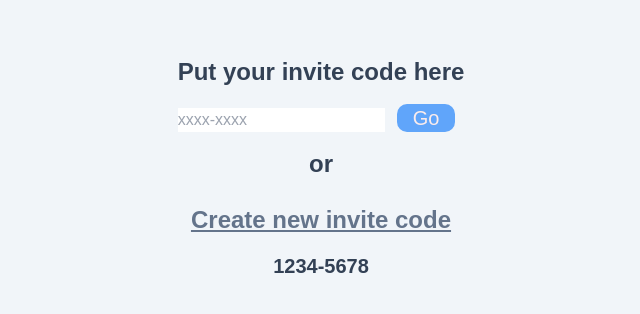
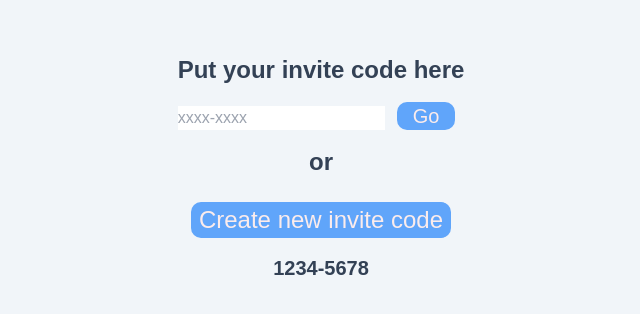
Before and after one commit to alexcsia/Hangman-Website, a Next.js app: page /play/connect in a window 1280 px wide. Shown: the part 232-546 px from the top of the page, without its empty margins (319-959 px from the left). Built offline with nearby package versions, Linux system fonts and the light colour scheme.

Commit message:
play controllers

```diff
--- a/app/backend/controllers/play/generation.ts
+++ b/app/backend/controllers/play/generation.ts
@@ -6,7 +6,7 @@ export const generateCode = async (req: Request, res: Response) => {
   } catch (error: unknown) {
     if (error instanceof Error) {
       console.error("Error authenticating user:", error.message);
-      return res.status(500).json({});
+      return res.status(500).json({ message: error.message });
     }
   }
 };
--- a/app/backend/controllers/play/search.ts
+++ b/app/backend/controllers/play/search.ts
@@ -2,11 +2,12 @@ import { Request, Response } from "express";
 
 export const searchLobby = async (req: Request, res: Response) => {
   try {
-    return res.status(200).json({ message: "found search" });
+    const data = await req.body;
+    return res.status(200).json({ data });
   } catch (error: unknown) {
     if (error instanceof Error) {
       console.error("Error authenticating user:", error.message);
-      return res.status(500).json({});
+      return res.status(500).json({ message: error.message });
     }
   }
 };
--- /dev/null
+++ b/app/components/GenerateCode.tsx
@@ -0,0 +1,49 @@
+"use client";
+import React from "react";
+import { useState } from "react";
+
+const GenerateCode = () => {
+  const [errorMessage, setErrorMessage] = useState<string>("");
+
+  const handleClick = async () => {
+    try {
+      const response = await fetch("/api/play/generate", {
+        method: "GET",
+      });
+
+      if (!response.ok) {
+        const errorData = await response.json();
+        setErrorMessage(errorData.message);
+        return;
+      } else {
+        const data = await response.json();
+        console.log(data);
+      }
+    } catch (error: unknown) {
+      if (error instanceof Error) {
+        console.error("Authentication error", error.message);
+        setErrorMessage(error.message);
+      }
+    }
+  };
+  return (
+    <div className="  flex flex-col items-center">
+      <header className="format-header">or</header>
+      <br></br>
+      <button className="px-2" onClick={handleClick}>
+        Create new invite code
+      </button>
+      <label className="font-semibold text-slate-700 text-xl pt-4">
+        1234-5678
+      </label>
+
+      {errorMessage && (
+        <div>
+          <label className="text-red-500">{errorMessage}</label>
+        </div>
+      )}
+    </div>
+  );
+};
+
+export default GenerateCode;
--- /dev/null
+++ b/app/components/SearchCode.tsx
@@ -0,0 +1,62 @@
+"use client";
+import React from "react";
+import { useState } from "react";
+
+const SearchLobby = () => {
+  const [errorMessage, setErrorMessage] = useState<string>("");
+  const [lobbyCode, setLobbyCode] = useState<string>("");
+
+  const handleSubmit = async (e: React.FormEvent<HTMLFormElement>) => {
+    e.preventDefault();
+
+    try {
+      const response = await fetch("/api/play/find", {
+        method: "POST",
+        headers: { "Content-Type": "application/json" },
+        body: JSON.stringify({ lobbyCode }),
+      });
+
+      if (!response.ok) {
+        const errorData = await response.json();
+        setErrorMessage(errorData.message);
+        return;
+      } else {
+        const data = await response.json();
+        console.log(data);
+      }
+    } catch (error: unknown) {
+      if (error instanceof Error) {
+        console.error("Authentication error", error.message);
+        setErrorMessage(error.message);
+      }
+    }
+  };
+
+  return (
+    <div>
+      <header className="format-header">Put your invite code here</header>
+      <form onSubmit={handleSubmit}>
+        <input
+          placeholder="xxxx-xxxx"
+          onChange={(e) => {
+            setLobbyCode(e.target.value);
+          }}
+        ></input>
+        <button
+          type="submit"
+          className="my-4 ml-3 w-auto px-4 font-medium text-xl"
+        >
+          Go
+        </button>
+      </form>
+
+      {errorMessage && (
+        <div>
+          <label className="text-red-500">{errorMessage}</label>
+        </div>
+      )}
+    </div>
+  );
+};
+
+export default SearchLobby;
--- a/app/play/connect/page.tsx
+++ b/app/play/connect/page.tsx
@@ -1,30 +1,12 @@
 import React from "react";
+import GenerateCode from "@/app/components/GenerateCode";
+import SearchLobby from "@/app/components/SearchCode";
 
 const ConnectPage = () => {
   return (
     <main>
-      <div>
-        <header className="format-header">Put your invite code here</header>
-        <form>
-          <input placeholder="xxxx-xxxx"></input>
-          <button
-            type="submit"
-            className="my-4 ml-3 w-auto px-4 font-medium text-xl"
-          >
-            Go
-          </button>
-        </form>
-      </div>
-      <div className="  flex flex-col items-center">
-        <header className="format-header">or</header>
-        <br></br>
-        <header className=" !text-slate-500 underline format-header ">
-          Create new invite code
-        </header>
-        <label className="font-semibold text-slate-700 text-xl pt-4">
-          1234-5678
-        </label>
-      </div>
+      <SearchLobby></SearchLobby>
+      <GenerateCode></GenerateCode>
     </main>
   );
 };
```
